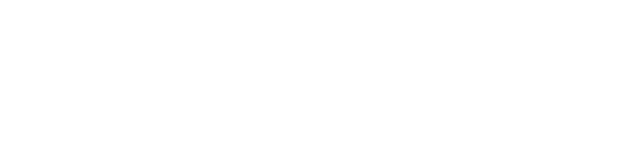
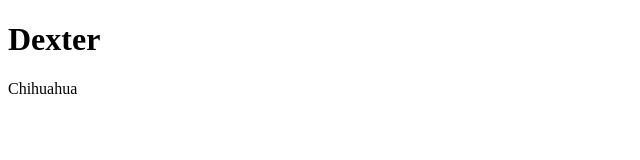
Before and after one commit to srh-golubski/assignment-4-html-me-something, a website: page index.html in a window 1280 px wide. Shown: the whole page, without its empty margins (0-640 px from the left). Drawn offline with Linux system fonts and the light colour scheme.

Commit message:
Finished work on HTML page

```diff
--- a/index.html
+++ b/index.html
@@ -1,8 +1,10 @@
 <!DOCTYPE html>
 <html>
    <head>
+      <title>The Golubski Family Pets</title>
    </head>
    <body>
-      <!-- Write your HTML in this file! -->
+      <h1>Dexter</h1>
+      <p>Chihuahua</p>
    </body>
 </html>
```
